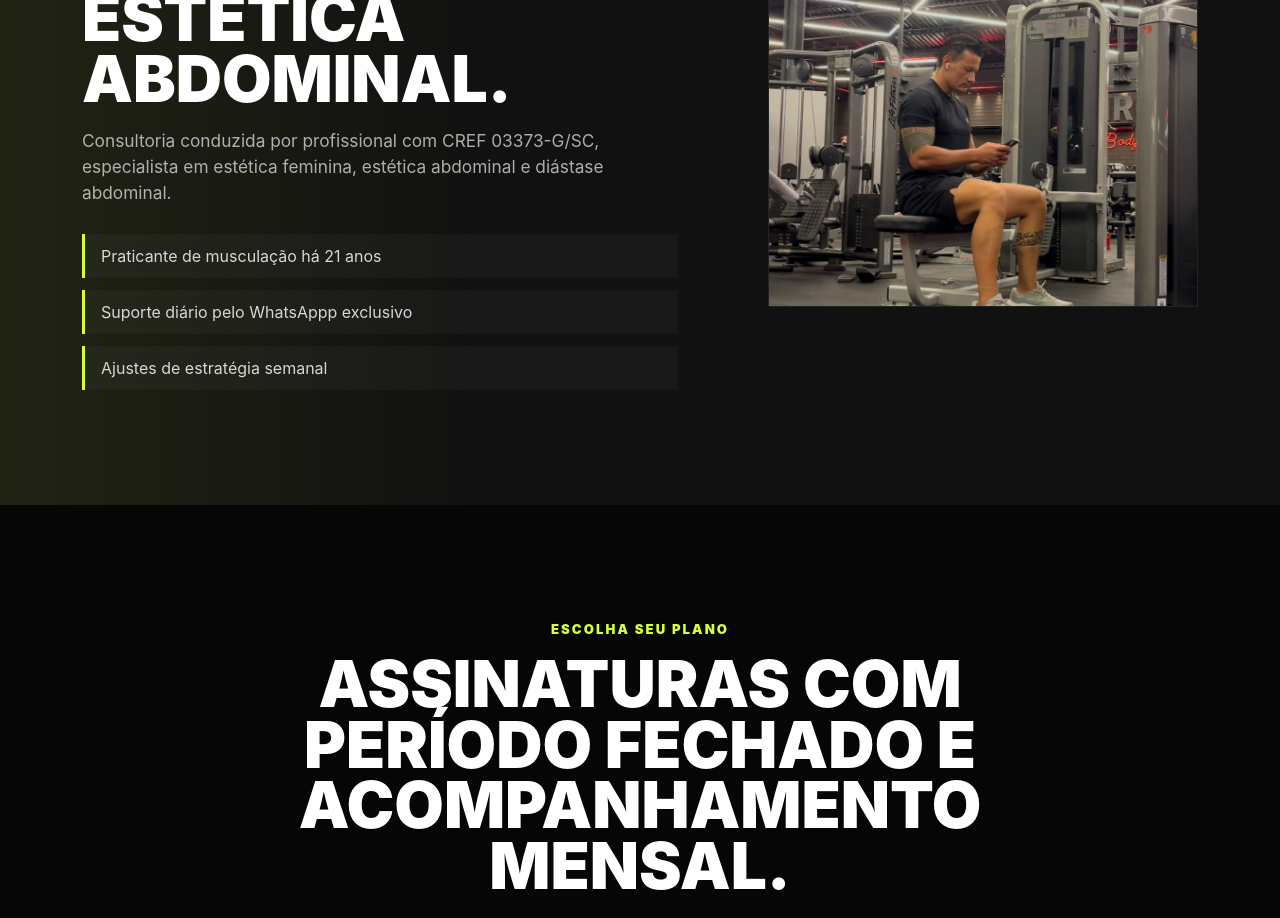
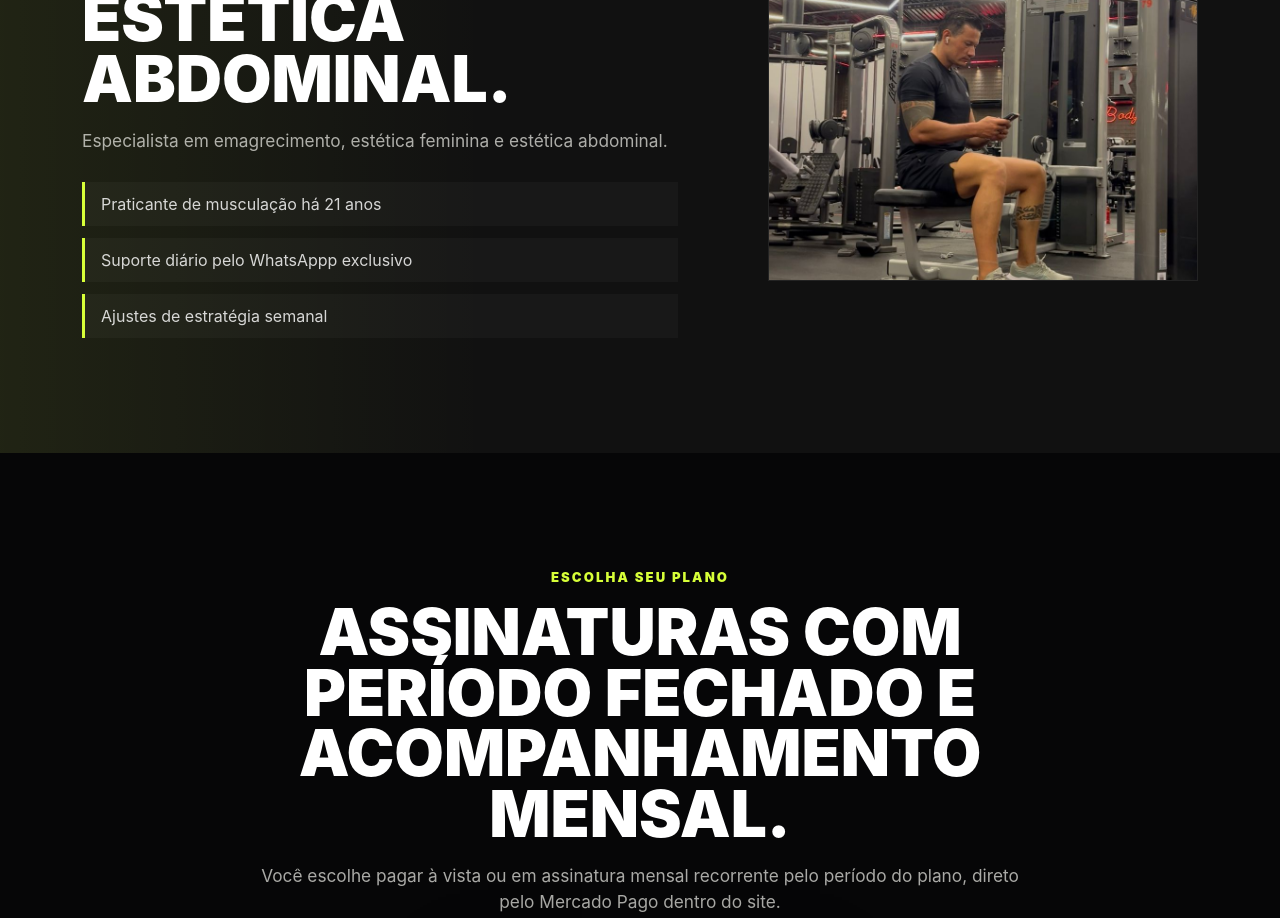
Before and after one commit to HenriqueBuzin/weslei-bassotto, a React (Vite) app in the folder frontend/: page / in a window 1280 px wide. Shown: the part 2620-3538 px from the top of the page. Built offline with nearby package versions, Linux system fonts and the light colour scheme; no server answers.

Commit message:
Update Home.jsx

```diff
--- a/frontend/src/pages/user/Home.jsx
+++ b/frontend/src/pages/user/Home.jsx
@@ -155,8 +155,7 @@ export default function Home() {
               <p className="eyebrow">Treinador</p>
               <h2>Especialista em treino, estética feminina e estética abdominal.</h2>
               <p>
-                Consultoria conduzida por profissional com CREF 03373-G/SC, especialista em
-                estética feminina, estética abdominal e diástase abdominal.
+                Especialista em emagrecimento, estética feminina e estética abdominal.
               </p>
               <ul className="credential-list">
                 <li>Praticante de musculação há 21 anos</li>
```
